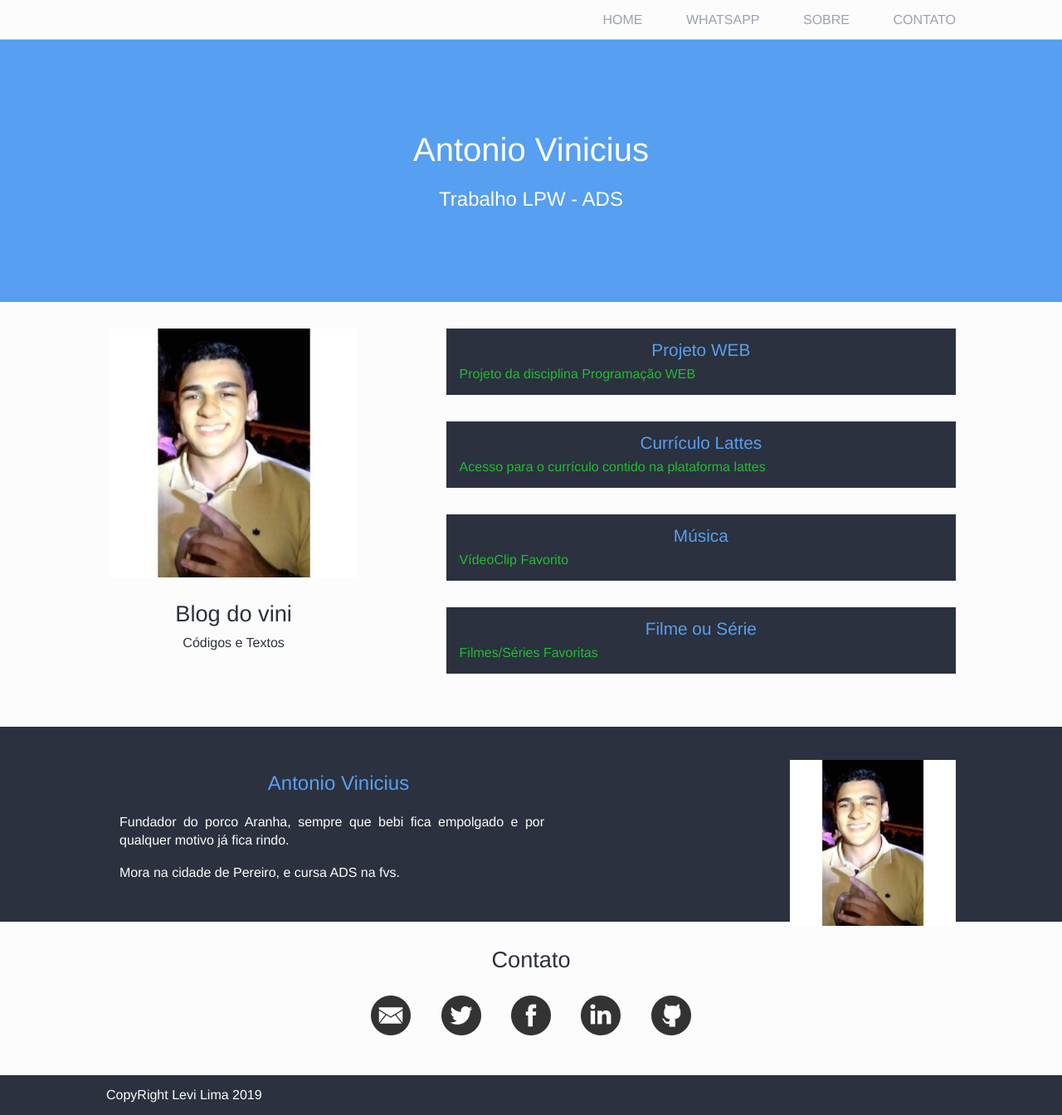
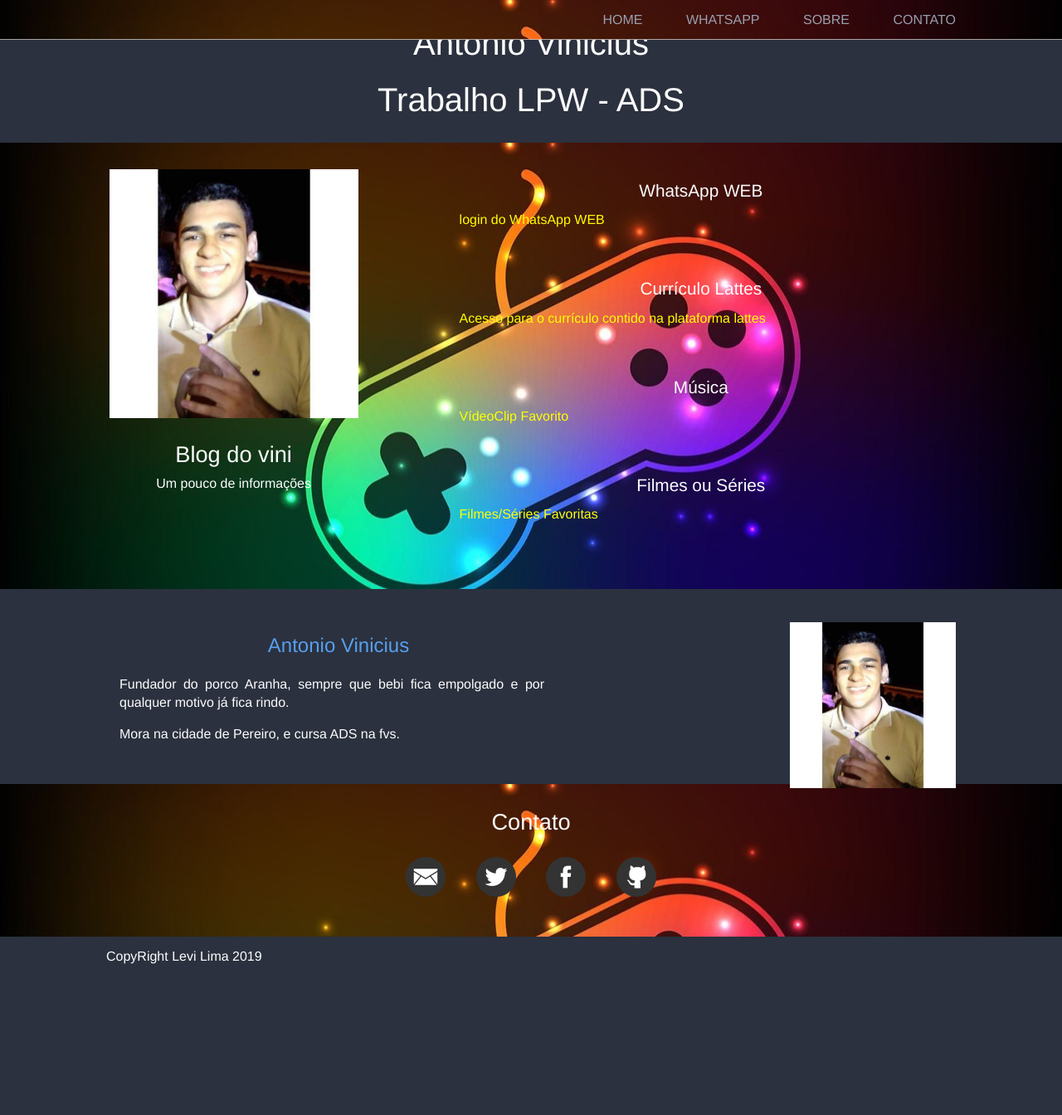
Before and after one commit to Levi-andrade/AulasProgramacaoWeb, a PHP site: the page made by Blog do Vinicius/index.html in a window 1280 px wide. Shown: the whole page at 83% size. After the commit the page ends 1162 px from the top, so only its background shows below. Run offline with PHP 8.4, Linux system fonts and the light colour scheme.

Commit message:
Blog do Vini
 Cores

```diff
--- a/Blog do Vinicius/estilos/blog.css
+++ b/Blog do Vinicius/estilos/blog.css
@@ -16,7 +16,7 @@ section img {
 }
 
 header {
-    border-bottom: 1px solid #ccc;
+    border-bottom: 1px solid#cccc;
     padding-top: 1em;
     padding-bottom: 1em;
     position: fixed;
@@ -68,9 +68,6 @@ header li {
     background-image: url("../imagens/github.png");
 }
 
-#contato .linkedin {
-    background-image: url("../imagens/linkedin.png");
-}
 
 .container {
     padding-left: 10%;
@@ -84,9 +81,9 @@ section {
 }
 
 .identificacao {
-    background-color: #579FF0;
+    background-color: #2B313E;
     color: #FCFCFD;
-    padding: 10em 2em 7em;
+    opacity: 10em 2em 7em;
 }
 
 .identificacao h1 {
@@ -95,7 +92,7 @@ section {
 }
 
 .identificacao h2 {
-    font-size: 1.5em;
+    font-size: 2.5em;
     font-weight: lighter;
 }
 
@@ -115,8 +112,8 @@ header li a {
 }
 
 .claras {
-    background-color: #FCFCFD;
-    color: #2B313E;
+    background-image: url("../imagens/controle.jpg");
+    color: #FCFCFD;
 }
 
 .projetos-header {
@@ -133,19 +130,19 @@ header li a {
 }
 
 .styleprojetos li {
-    background-color: #2B313E;
+    background-color:;
     padding: 1em;
     margin-bottom: 2em;
 }
 
 .styleprojetos li a {
-    color: #579FF0;
+    color: #FCFCFD;
     font-size: 1.3em;
 }
 
 .styleprojetos li p {
-    color: #2B3;
-    margin-top: 0.5em;
+    color: #FFFF00;
+    margin-top: 0.9em;
     text-align: justify;
     line-height: 1.2;
 }
--- a/Blog do Vinicius/index.html
+++ b/Blog do Vinicius/index.html
@@ -31,13 +31,13 @@
             <div class="projetos-header">
                 <img alt="Imagem que apresenta diversos itens presentes na tecnologia" src="imagens/vini.jpg">
                 <h3>Blog do vini</h3>
-                <p>Códigos e Textos</p>
+                <p>Um pouco de informações</p>
             </div>
 
             <ul class="styleprojetos">
                 <li>
-                    <a href="https://github.com/kelvezu55/AulasProgramacaoWeb">Projeto WEB</a>
-                    <p>Projeto da disciplina Programação WEB</p>
+                    <a href="https://web.whatsapp.com/"> WhatsApp WEB</a>
+                    <p>login do WhatsApp WEB</p>
                 </li>
                 <li>
                         <a href="http://lattes.cnpq.br/">Currículo Lattes</a>
@@ -48,7 +48,7 @@
                         <p>VídeoClip Favorito</p>
                 </li>
                 <li>
-                        <a href="https://netflix.com.br">Filme ou Série</a>
+                        <a href="http://www.filmesonlinegratis.com/"> Filmes ou Séries</a>
                         <p>Filmes/Séries Favoritas</p>
                 </li>
 
@@ -73,7 +73,6 @@
                 <li><a class="email" href="mailto:vpessoa433@gmail.com">E-mail</a></li>
                 <li><a class="twitter" href="mailto:vpessoa433@gmail.com">Twitter</a></li>
                 <li><a class="face" href="mailto:vpessoa433@gmail.com">Facebook</a></li>
-                <li><a class="linkedin" href="mailto:vpessoa433@gmail.com">Linkedin</a></li>
                 <li><a class="github" href="mailto:vpessoa433@gmail.com">GitHub</a></li>
             </ul>
 
```
Also changed, not shown: Blog do Vinicius/imagens/controle.jpg (added).
